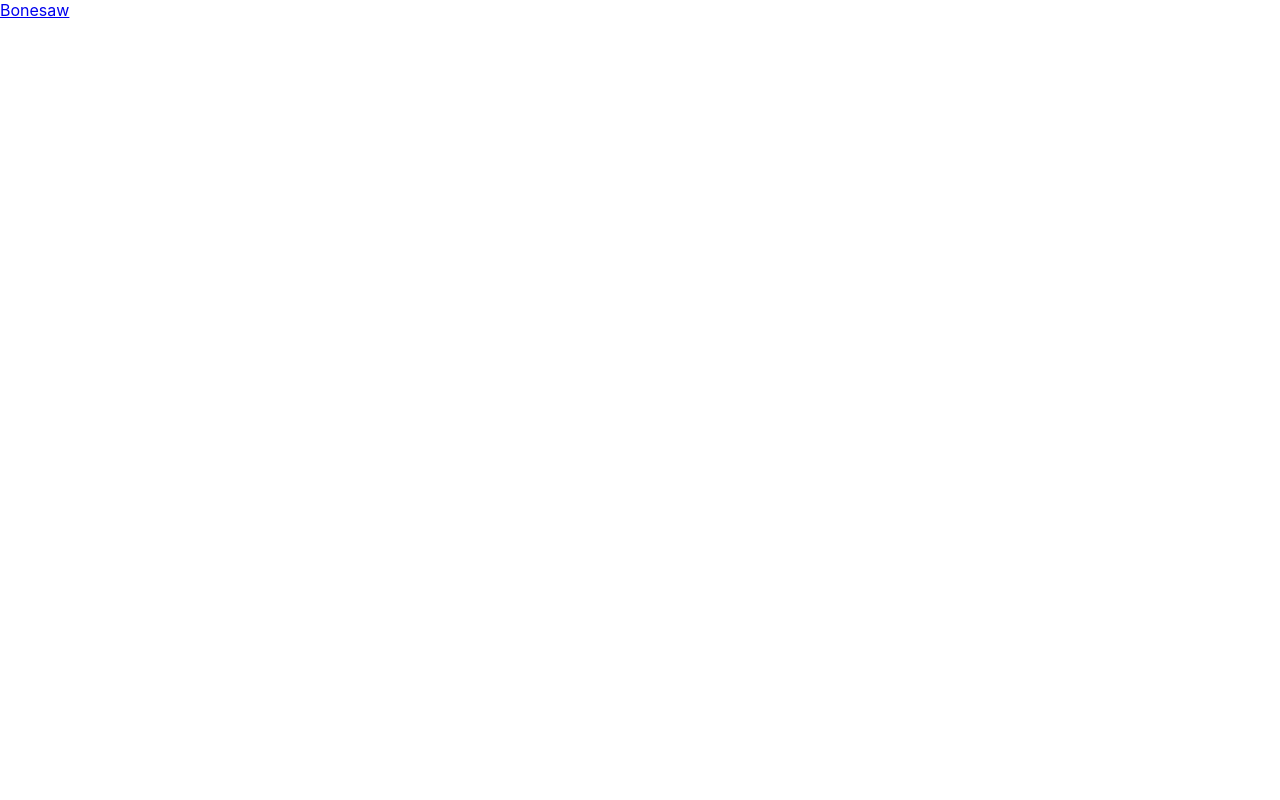
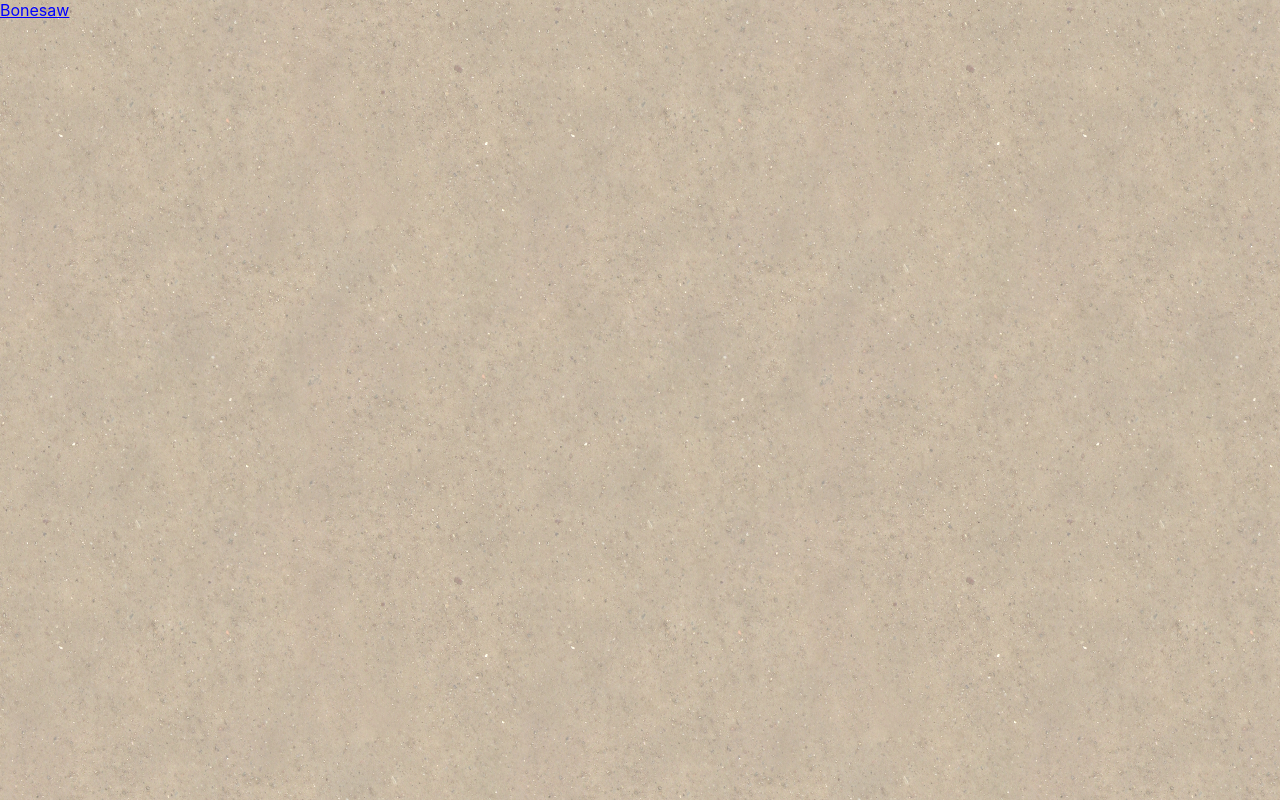
Before and after one commit to amyryanmanny/kideatingdirt.com, a React (Create React App) app in the folder packages/app/: page / in a window 1280 px wide. Built offline with nearby package versions, Linux system fonts and the light colour scheme.

Commit message:
Consolidate css into index.css, fix background

```diff
--- a/packages/app/src/css/marquee.css
+++ /dev/null
@@ -1,3 +0,0 @@
-marquee {
-    -webkit-marquee: auto medium infinite scroll normal;
-}
--- a/packages/app/src/css/style.css
+++ /dev/null
@@ -1,39 +0,0 @@
-html, body, div, span, object, iframe,
-h1, h2, h3, h4, h5, h6, p, blockquote, pre,
-table, caption, tbody, tfoot, thead, tr, th, td {
-  margin: 0;
-  padding: 0;
-  border: 0;
-}
-
-body {
-    color: maroon;
-    background-image: url('backlight.png');
-}
-a {
-    color:blue;
-}
-a:visited
-{
-    color:blue;
-}
-footer
-{
-    color:black;
-    position:absolute;
-    bottom:0;
-    width:95%;
-    height:40px;
-}
-
-.new
-{
-    color:red;
-}
-
-.right
-{
-    float:right;
-    width:300px;
-    padding:20px;
-}
--- a/packages/app/src/index.css
+++ b/packages/app/src/index.css
@@ -11,3 +11,45 @@ code {
   font-family: source-code-pro, Menlo, Monaco, Consolas, 'Courier New',
     monospace;
 }
+
+html, body, div, span, object, iframe,
+h1, h2, h3, h4, h5, h6, p, blockquote, pre,
+table, caption, tbody, tfoot, thead, tr, th, td {
+  margin: 0;
+  padding: 0;
+  border: 0;
+}
+
+body {
+  color: maroon;
+  background-image: url('background.png');
+}
+a {
+  color:blue;
+}
+
+a:visited {
+  color:blue;
+}
+
+footer {
+  color:black;
+  position:absolute;
+  bottom:0;
+  width:95%;
+  height:40px;
+}
+
+.new {
+  color:red;
+}
+
+.right {
+  float:right;
+  width:300px;
+  padding:20px;
+}
+
+marquee {
+  -webkit-marquee: auto medium infinite scroll normal;
+}
```
Also changed, not shown: packages/app/src/background.png (renamed from packages/app/public/pic/back.png).
